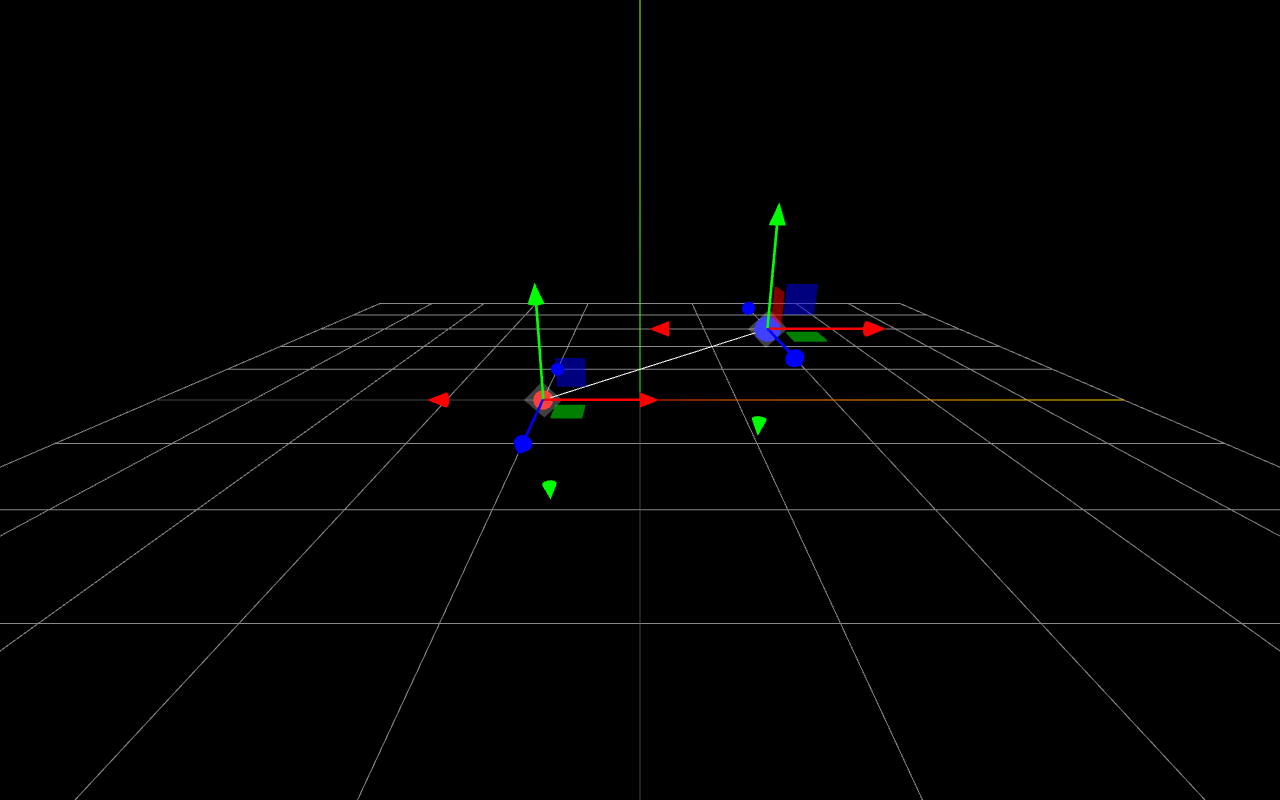
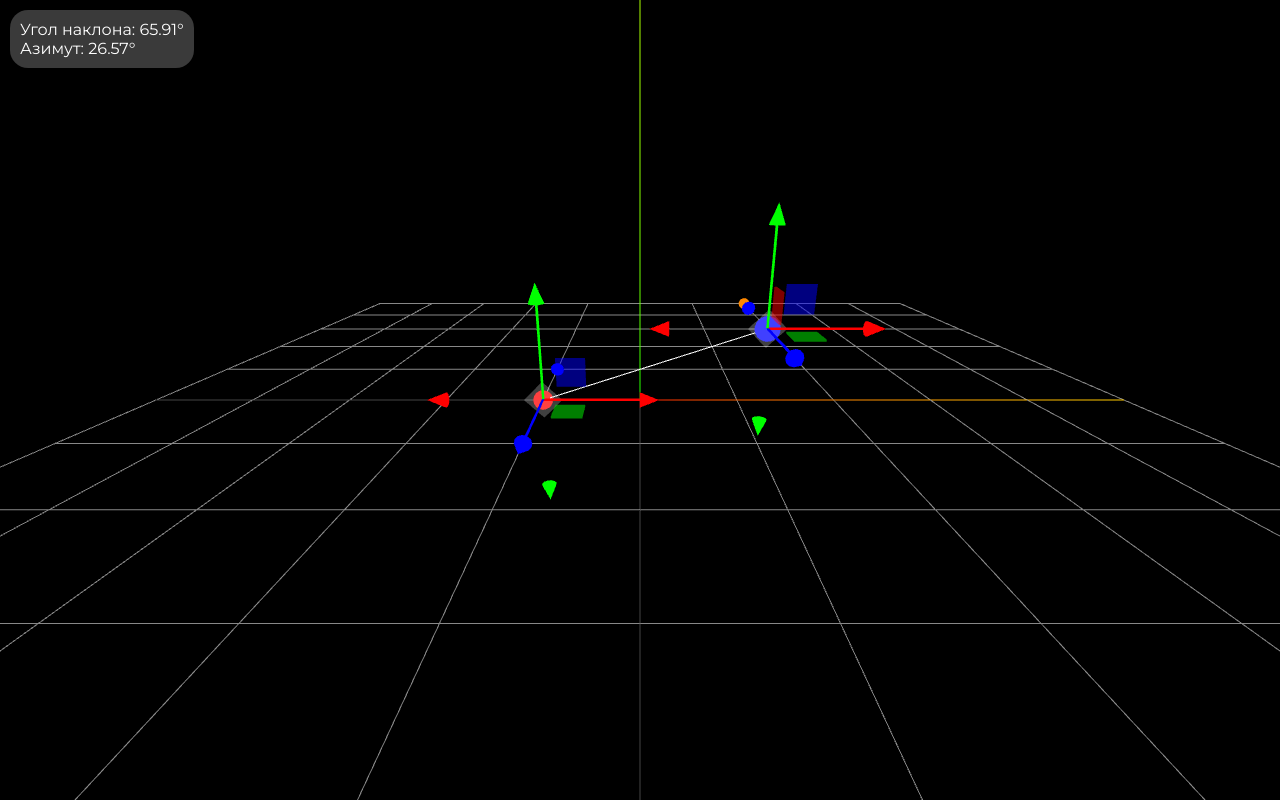
Before and after one commit to nikgritenok/geometrythreejs, a Vue app: page / in a window 1280 px wide. Built offline with nearby package versions, Linux system fonts and the light colour scheme; the HTML template or start-up script is replaced by a standard one.

Commit message:
feat: добавил проекции и блок с информацией
добавил проекции на ось xy и блок с отображением азимута и угла наклона к плоскости

```diff
--- a/src/App.vue
+++ b/src/App.vue
@@ -5,7 +5,7 @@ import AppVisualizer from './components/AppVisualizer.vue'
 <template>
   <header>
     <div class="wrapper">
-      <AppVisualizer msg="Hello Vue 3 + TypeScript + Pinia + Vite" />
+      <AppVisualizer />
     </div>
   </header>
 </template>
--- a/src/components/AppVisualizer.vue
+++ b/src/components/AppVisualizer.vue
@@ -1,7 +1,7 @@
 <script setup lang="ts">
 import * as THREE from 'three'
 import { OrbitControls } from 'three/examples/jsm/controls/OrbitControls.js'
-import { onMounted } from 'vue'
+import { onMounted, ref } from 'vue'
 import { TransformControls } from 'three/examples/jsm/controls/TransformControls.js'
 
 const scene = new THREE.Scene()
@@ -17,9 +17,22 @@ const pointB = new THREE.Mesh(
   new THREE.MeshBasicMaterial({ color: 0x0000ff }),
 )
 
+const projectionA = new THREE.Mesh(
+  new THREE.SphereGeometry(0.05),
+  new THREE.MeshBasicMaterial({ color: 0xff8800 }),
+)
+
+const projectionB = new THREE.Mesh(
+  new THREE.SphereGeometry(0.05),
+  new THREE.MeshBasicMaterial({ color: 0xff8800 }),
+)
+
 const lineGeometry = new THREE.BufferGeometry()
 const lineMaterial = new THREE.LineBasicMaterial({ color: 0xffffff })
 const line = new THREE.Line(lineGeometry, lineMaterial)
+
+const angle = ref(0)
+const azimuth = ref(0)
 
 pointA.position.set(-1, 0, 0)
 pointB.position.set(1, 1, 1)
@@ -37,6 +50,9 @@ function updateLine() {
   lineGeometry.setAttribute('position', new THREE.BufferAttribute(positions, 3))
   lineGeometry.attributes.position.needsUpdate = true
 
+  projectionA.position.set(pointA.position.x, pointA.position.y, 0)
+  projectionB.position.set(pointB.position.x, pointB.position.y, 0)
+
   calculateAngleAndAzimuth()
 }
 
@@ -50,12 +66,12 @@ function calculateAngleAndAzimuth() {
   const normal = new THREE.Vector3(0, 0, 1)
 
   const cosTheta = AB.dot(normal) / (AB.length() * normal.length())
-  const angle = Math.acos(cosTheta) * (180 / Math.PI)
+  const calculatedAngle = Math.acos(cosTheta) * (180 / Math.PI)
 
-  const azimuth = Math.atan2(AB.y, AB.x) * (180 / Math.PI)
+  const calculatedAzimuth = Math.atan2(AB.y, AB.x) * (180 / Math.PI)
 
-  console.log(`Угол наклона: ${angle.toFixed(2)}°`)
-  console.log(`Азимут: ${azimuth.toFixed(2)}°`)
+  angle.value = calculatedAngle
+  azimuth.value = calculatedAzimuth
 }
 
 const init = () => {
@@ -76,7 +92,7 @@ const init = () => {
   const axesHelper = new THREE.AxesHelper(5)
   scene.add(axesHelper)
 
-  scene.add(pointA, pointB, line)
+  scene.add(pointA, pointB, line, projectionA, projectionB)
 
   const transformControlsA = new TransformControls(camera, renderer.domElement)
   transformControlsA.attach(pointA)
@@ -110,6 +126,10 @@ onMounted(() => {
 
 <template>
   <div id="three-container"></div>
+  <div class="info">
+    <p>Угол наклона: {{ angle.toFixed(2) }}°</p>
+    <p>Азимут: {{ azimuth.toFixed(2) }}°</p>
+  </div>
 </template>
 
 <style scoped>
@@ -117,4 +137,16 @@ onMounted(() => {
   width: 100vw;
   height: 100vh;
 }
+
+.info {
+  position: absolute;
+  top: 10px;
+  left: 10px;
+  background-color: rgba(117, 117, 117, 0.5);
+  border-radius: 18px;
+  color: white;
+  padding: 10px;
+  font-family: Arial, sans-serif;
+  font-size: 16px;
+}
 </style>
```
